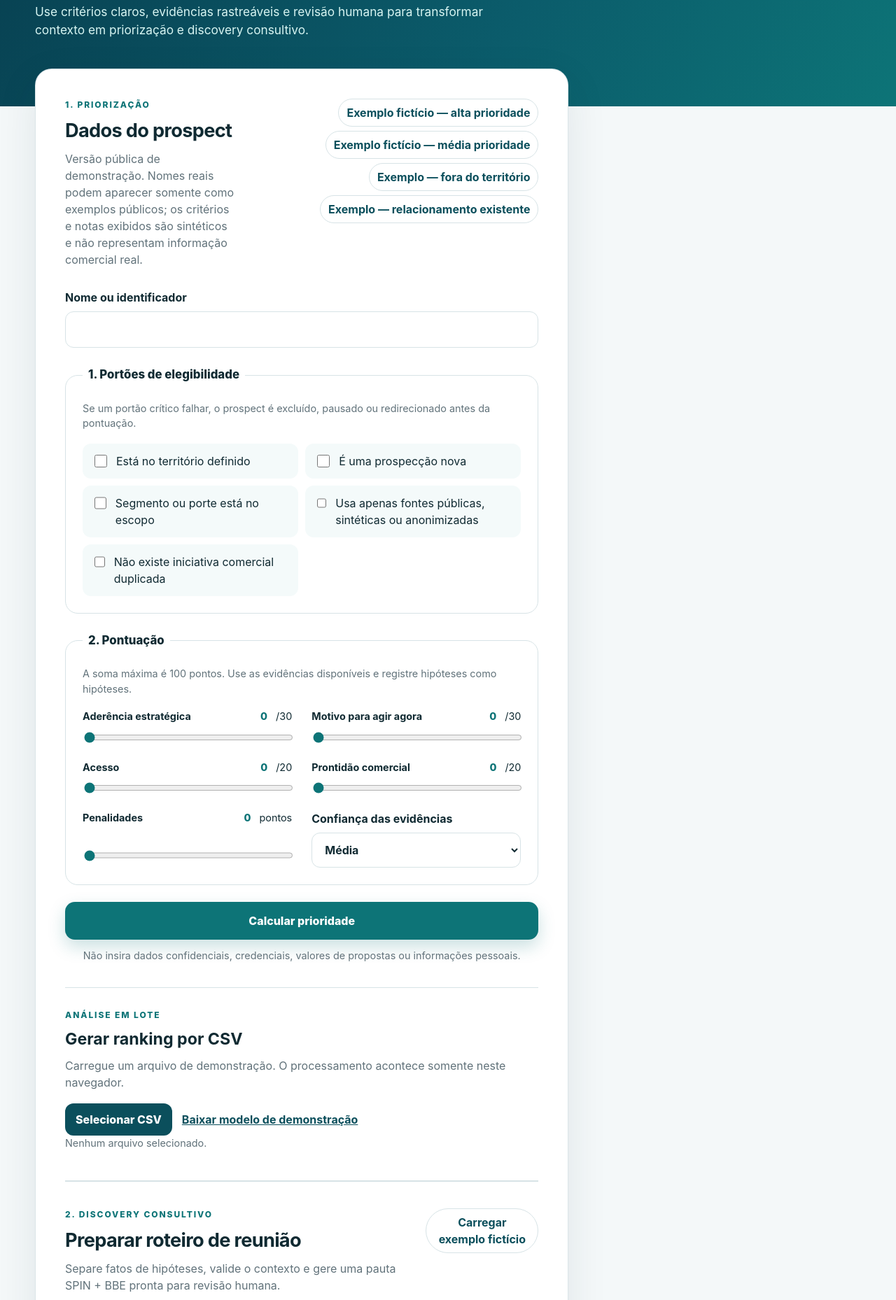
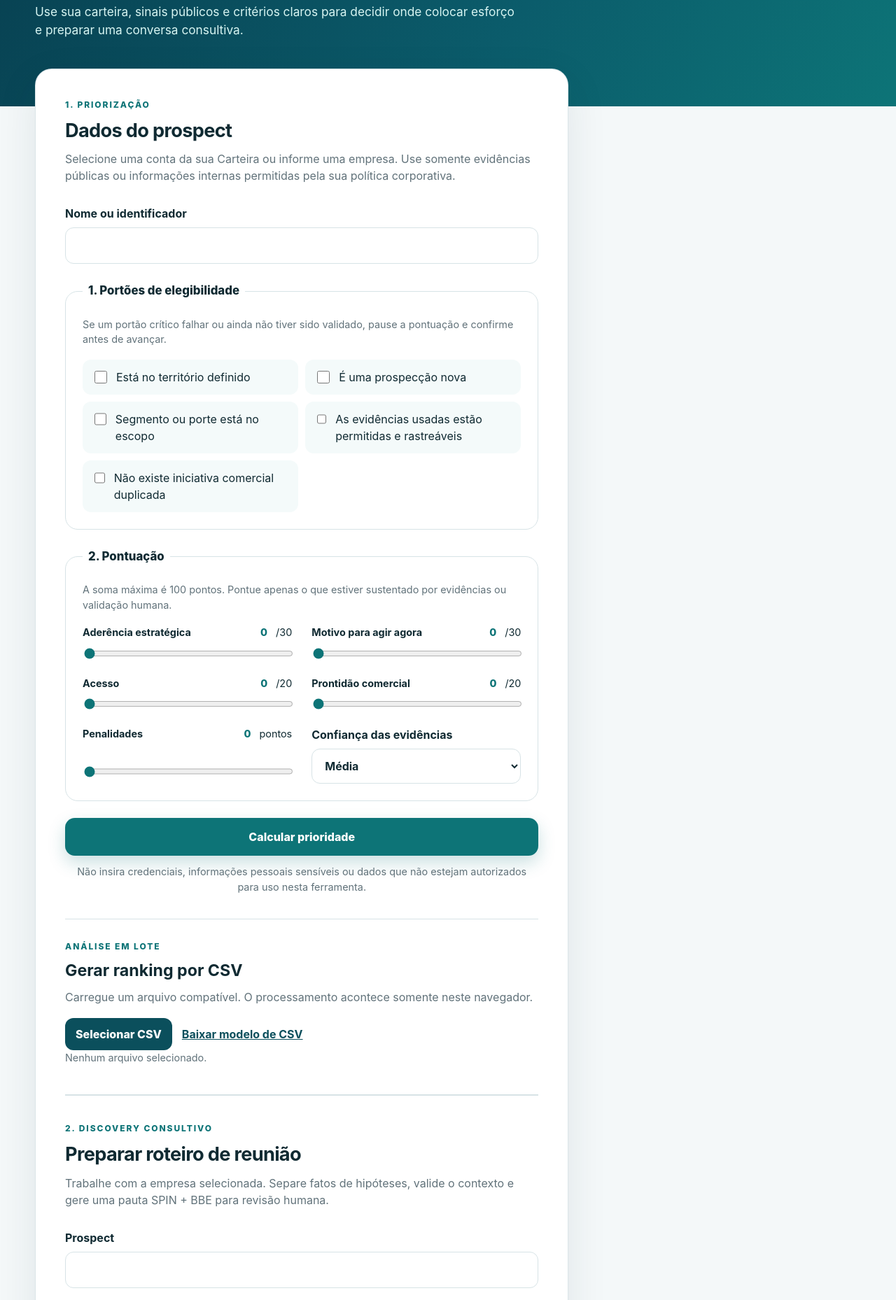
Before and after one commit to nandokonzen-code/Atlas, a website with bundled scripts: page index.html in a window 1280 px wide. Shown: the part 417-2275 px from the top of the page at 70% size. Built offline with nearby package versions, Linux system fonts and the light colour scheme.

Commit message:
Remover exemplos fictícios da interface principal do PRIORIZA

```diff
--- a/index.html
+++ b/index.html
@@ -3,7 +3,7 @@
   <head>
     <meta charset="utf-8">
     <meta name="viewport" content="width=device-width, initial-scale=1">
-    <meta name="description" content="Demonstração pública segura do PRIORIZA Comercial para priorização de prospects e preparação de discovery consultivo.">
+    <meta name="description" content="PRIORIZA Comercial para priorização de prospects e preparação de discovery consultivo com dados públicos e revisão humana.">
     <meta name="robots" content="noindex,nofollow">
     <title>PRIORIZA Comercial — Priorização e Discovery</title>
     <link rel="stylesheet" href="styles.css">
@@ -14,7 +14,7 @@
         <div>
           <p class="brand">PRIORIZA COMERCIAL</p>
           <h1>Priorize oportunidades. Prepare conversas melhores.</h1>
-          <p class="hero-copy">Use critérios claros, evidências rastreáveis e revisão humana para transformar contexto em priorização e discovery consultivo.</p>
+          <p class="hero-copy">Use sua carteira, sinais públicos e critérios claros para decidir onde colocar esforço e preparar uma conversa consultiva.</p>
         </div>
         <div class="hero-mark" aria-hidden="true"><span>P</span></div>
       </div>
@@ -26,13 +26,7 @@
           <div>
             <p class="eyebrow">1. Priorização</p>
             <h2 id="form-title">Dados do prospect</h2>
-            <p class="section-copy">Versão pública de demonstração. Nomes reais podem aparecer somente como exemplos públicos; os critérios e notas exibidos são sintéticos e não representam informação comercial real.</p>
-          </div>
-          <div class="demo-cases" aria-label="Carregar exemplo público ou cenário de demonstração">
-            <button type="button" data-case="alfa">Grupo Herval — simulação</button>
-            <button type="button" data-case="beta">3tentos — simulação</button>
-            <button type="button" data-case="gama">Fora do território</button>
-            <button type="button" data-case="delta">Relacionamento existente</button>
+            <p class="section-copy">Selecione uma conta da sua Carteira ou informe uma empresa. Use somente evidências públicas ou informações internas permitidas pela sua política corporativa.</p>
           </div>
         </div>
 
@@ -44,19 +38,19 @@
 
           <fieldset>
             <legend>1. Portões de elegibilidade</legend>
-            <p class="field-help">Se um portão crítico falhar, o prospect é excluído, pausado ou redirecionado antes da pontuação.</p>
+            <p class="field-help">Se um portão crítico falhar ou ainda não tiver sido validado, pause a pontuação e confirme antes de avançar.</p>
             <div class="checks">
               <label><input type="checkbox" name="territoryFit"><span>Está no território definido</span></label>
               <label><input type="checkbox" name="newProspect"><span>É uma prospecção nova</span></label>
               <label><input type="checkbox" name="segmentFit"><span>Segmento ou porte está no escopo</span></label>
-              <label><input type="checkbox" name="publicSources"><span>Usa apenas fontes públicas, sintéticas ou anonimizadas</span></label>
+              <label><input type="checkbox" name="publicSources"><span>As evidências usadas estão permitidas e rastreáveis</span></label>
               <label><input type="checkbox" name="noDuplicate"><span>Não existe iniciativa comercial duplicada</span></label>
             </div>
           </fieldset>
 
           <fieldset>
             <legend>2. Pontuação</legend>
-            <p class="field-help">A soma máxima é 100 pontos. Use as evidências disponíveis e registre hipóteses como hipóteses.</p>
+            <p class="field-help">A soma máxima é 100 pontos. Pontue apenas o que estiver sustentado por evidências ou validação humana.</p>
             <div class="range-grid">
               <label class="range-field">
                 <span><b>Aderência estratégica</b><output data-output="strategicFit">0</output>/30</span>
@@ -90,21 +84,21 @@
           </fieldset>
 
           <button class="primary-button" type="submit">Calcular prioridade</button>
-          <p class="privacy-note">Não insira dados confidenciais, credenciais, valores de propostas ou informações pessoais.</p>
+          <p class="privacy-note">Não insira credenciais, informações pessoais sensíveis ou dados que não estejam autorizados para uso nesta ferramenta.</p>
         </form>
 
         <section class="csv-import" aria-labelledby="csv-title">
           <div>
             <p class="eyebrow">Análise em lote</p>
             <h2 id="csv-title">Gerar ranking por CSV</h2>
-            <p>Carregue um arquivo de demonstração. O processamento acontece somente neste navegador.</p>
+            <p>Carregue um arquivo compatível. O processamento acontece somente neste navegador.</p>
           </div>
           <div class="csv-actions">
             <label class="file-button">
               Selecionar CSV
               <input id="csv-file" type="file" accept=".csv,text/csv">
             </label>
-            <a href="data/sample-prospects.csv" download>Baixar modelo de demonstração</a>
+            <a href="data/sample-prospects.csv" download>Baixar modelo de CSV</a>
           </div>
           <p id="bulk-status" class="field-help" aria-live="polite">Nenhum arquivo selecionado.</p>
           <div id="ranking-wrap" class="table-wrap" hidden>
@@ -130,10 +124,7 @@
             <div>
               <p class="eyebrow">2. Discovery consultivo</p>
               <h2 id="discovery-title">Preparar roteiro de reunião</h2>
-              <p class="section-copy">Separe fatos de hipóteses, valide o contexto e gere uma pauta SPIN + BBE pronta para revisão humana.</p>
-            </div>
-            <div class="demo-cases">
-              <button type="button" id="load-discovery-demo">Grupo Herval — cenário sintético</button>
+              <p class="section-copy">Trabalhe com a empresa selecionada. Separe fatos de hipóteses, valide o contexto e gere uma pauta SPIN + BBE para revisão humana.</p>
             </div>
           </div>
 
@@ -210,7 +201,7 @@
 
             <label class="policy-check">
               <input type="checkbox" name="sourcePolicyAccepted">
-              <span>Confirmo que usei somente dados públicos, sintéticos ou anonimizados e que nenhuma ação externa será feita sem revisão humana.</span>
+              <span>Confirmo que os dados usados estão autorizados para esta análise e que nenhuma ação externa será feita sem revisão humana.</span>
             </label>
 
             <button class="primary-button" type="submit">Gerar roteiro de Discovery</button>
@@ -224,9 +215,9 @@
     </main>
 
     <footer class="shell">
-      <p>Demonstração pública do PRIORIZA Comercial. Os dados são processados somente no navegador e toda ação externa exige revisão humana.</p>
+      <p>PRIORIZA Comercial. Os dados da interface são processados no navegador e toda ação externa exige revisão humana.</p>
     </footer>
-    <script type="module" src="app.js"></script>
-    <script type="module" src="discovery-ui.js"></script>
+    <script type="module" src="app.js?v=20260722-3"></script>
+    <script type="module" src="discovery-ui.js?v=20260722-3"></script>
   </body>
 </html>
```
